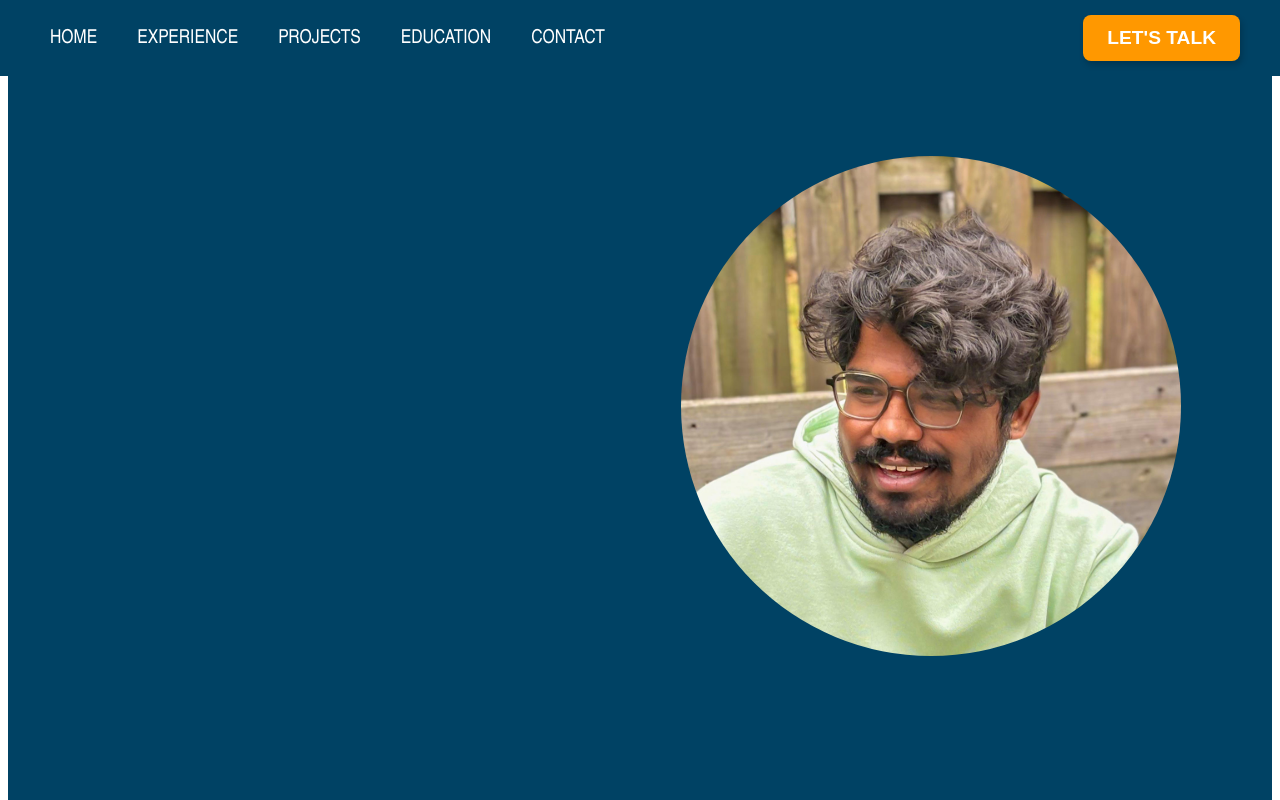
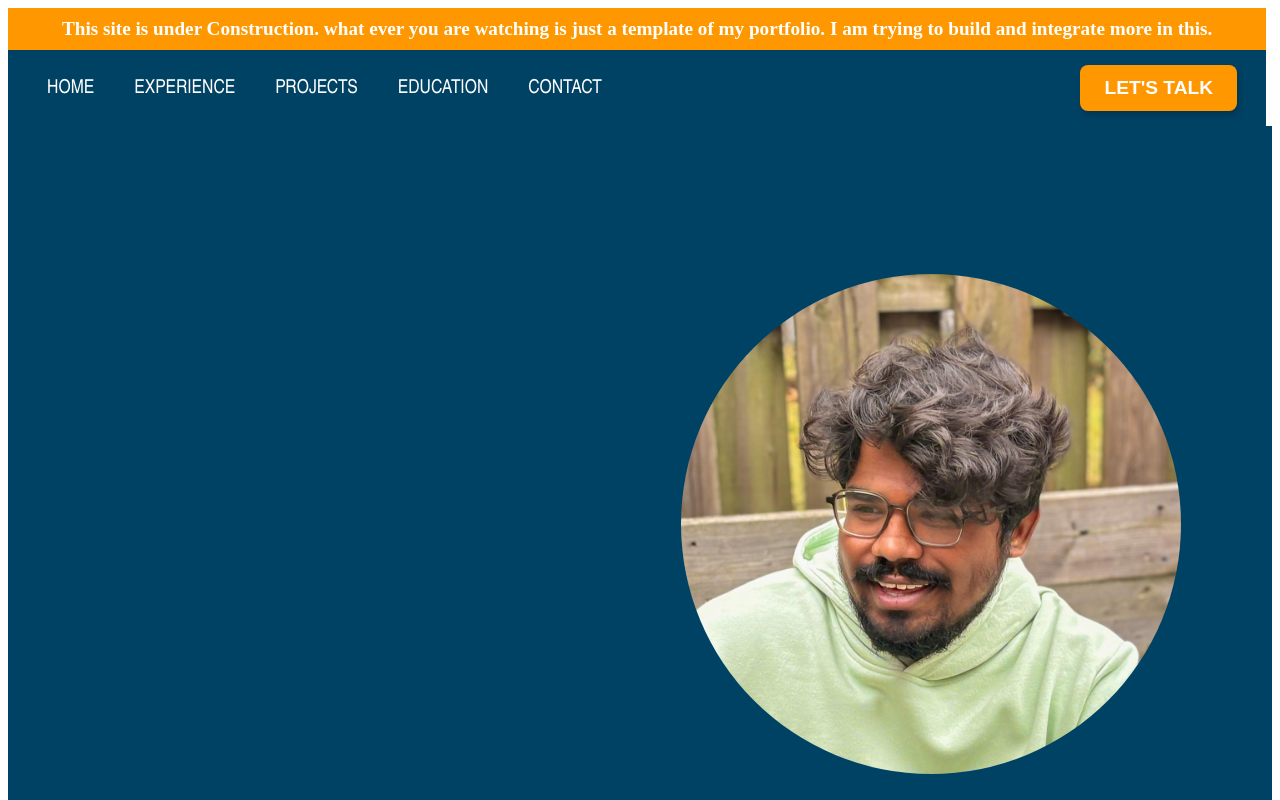
Before and after one commit to SamuelSudeepAyyala/samuel-sudeep-portfolio, an Angular app: page / in a window 1280 px wide. Shown: the top 800 px of the page. Built offline with nearby package versions, Linux system fonts and the light colour scheme.

Commit message:
Warning message added

```diff
--- a/src/app/home/home.component.css
+++ b/src/app/home/home.component.css
@@ -6,12 +6,26 @@
   box-sizing: border-box;
 }
 
+.warning-marquee {
+  background-color: #ff9800; /* Yellowish background color */
+  color: white;
+  padding: 10px;
+  font-size: 1.2rem;
+  font-weight: bold;
+  top: 0px;
+  left: 0;
+  width: 98.3vw;
+  text-align: center;
+  z-index: 1000;
+}
+
 /* Full-width Navbar */
 .navbar {
-  position: fixed;
-  top: 0;
+  position: sticky;
+  top:0px;
+
   left: 0;
-  width: 100vw; /* Ensure it spans the full width */
+  width: 98.3vw; /* Ensure it spans the full width */
   background-color: #004264;
   padding: 15px 20px;
   display: flex;
@@ -23,6 +37,7 @@
 /* Container for navbar content */
 .navbar-container {
   display: flex;
+  position:sticky;
   width: 100%;
   max-width: 1200px;
   margin: 0 auto;
--- a/src/app/home/home.component.html
+++ b/src/app/home/home.component.html
@@ -1,3 +1,6 @@
+<div class="warning-marquee">
+  This site is under Construction. what ever you are watching is just a template of my portfolio. I am trying to build and integrate more in this.
+</div>
 <nav class="navbar">
   <div class="navbar-container">
     <div class="hamburger" onclick="toggleMenu()">
```
